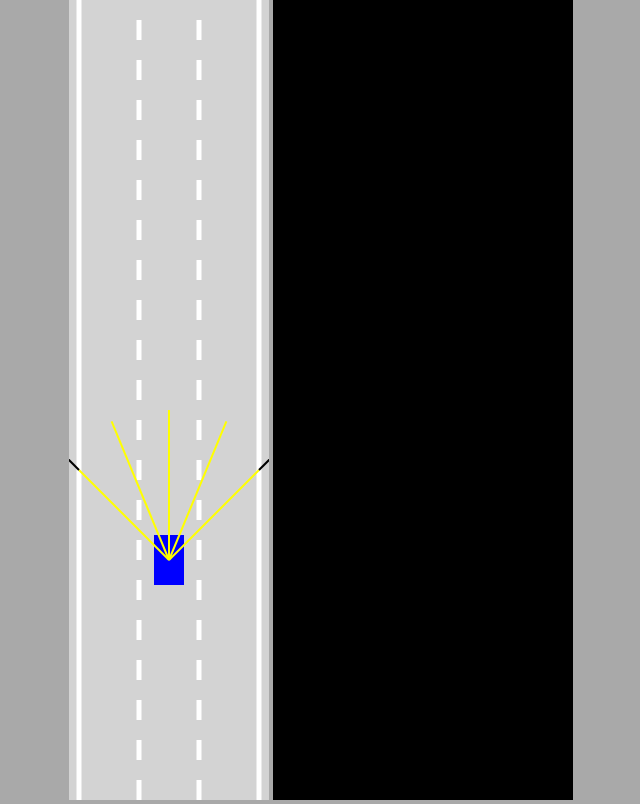
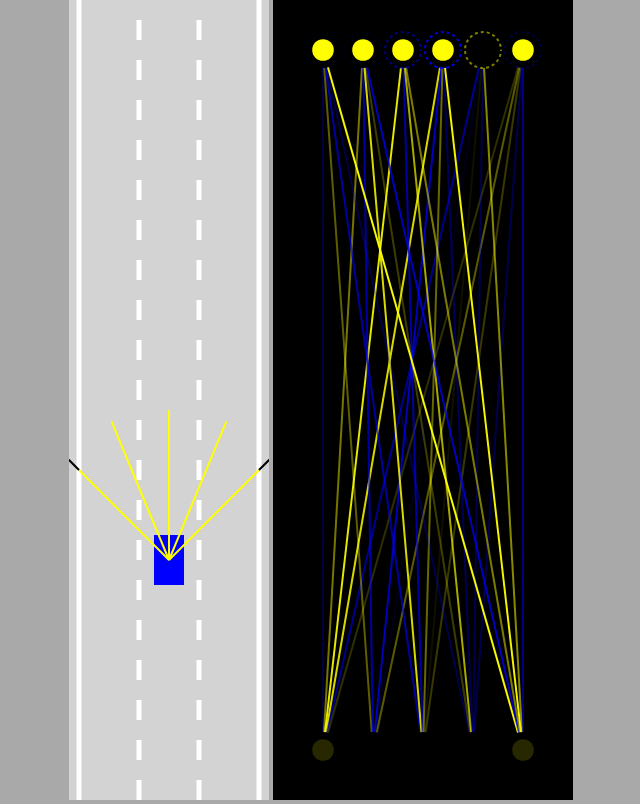
Before and after one commit to echeadle/self-driving-car, a plain HTML site: page index.html in a window 1280 px wide. Shown: the whole page, without its empty margins (319-959 px from the left). Drawn offline with Linux system fonts and the light colour scheme.

Commit message:
23.58 in Lecture 7

```diff
--- a/index.html
+++ b/index.html
@@ -6,6 +6,7 @@
 <body>
     <canvas id="carCanvas"></canvas>
     <canvas id="networkCanvas"></canvas>
+    <script src="visualizer.js"></script>
     <script src="network.js"></script>
     <script src="sensor.js"></script>
     <script src="utils.js"></script>
--- a/main.js
+++ b/main.js
@@ -7,14 +7,14 @@ const carCtx = carCanvas.getContext("2d");
 const networkCtx = networkCanvas.getContext("2d");
 
 const road=new Road(carCanvas.width/2,carCanvas.width*0.9);
-const car=new Car(road.getLaneCenter(1),100,30,50,"AI");
+const car=new Car(road.getLaneCenter(1),100,30,50,"KEYS");
 const traffic=[
     new Car(road.getLaneCenter(1),-100,30,50,"DUMMY",2)
 ];
 
 animate();
 
-function animate(){
+function animate(time){
     for(let i=0;i<traffic.length;i++){
         traffic[i].update(road.borders,[]);
     }
@@ -34,5 +34,7 @@ function animate(){
 
     carCtx.restore();
 
+    networkCtx.lineDashOffset=-time/50;
+    Visualizer.drawNetwork(networkCtx,car.brain);
     requestAnimationFrame(animate);
 }
--- a/utils.js
+++ b/utils.js
@@ -38,3 +38,11 @@ function polysIntersect(poly1, poly2){
     }
     return false;
 }
+
+function getRGBA(value){
+    const alpha=Math.abs(value);
+    const R=value<0?0:255;
+    const G=R;
+    const B=value>0?0:255;
+    return "rgba("+R+","+G+","+B+","+alpha+")";
+}
--- /dev/null
+++ b/visualizer.js
@@ -0,0 +1,82 @@
+class Visualizer{
+    static drawNetwork(ctx,network){
+        const margin=50;
+        const left=margin;
+        const top=margin;
+        const width=ctx.canvas.width-margin*2;
+        const height=ctx.canvas.height-margin*2;
+
+        Visualizer.drawLevel(ctx,network.levels[0],
+            left,top,
+            width,height
+        );
+    }
+
+    static drawLevel(ctx,level,left,top,width,height){
+        const right=left+width;
+        const bottom=top+height;
+
+        const {inputs,outputs,weights,biases}=level;
+
+        for(let i=0;i<inputs.length;i++){
+            for(let j=0;j<outputs.length;j++){
+                ctx.beginPath();
+                ctx.moveTo(
+                    Visualizer.#getNodeX(inputs,i,left,right),
+                    bottom
+            );
+            ctx.lineTo(
+                Visualizer.#getNodeX(outputs,j,left,right),
+                top
+            );
+            ctx.lineWidth=2;
+            ctx.strokeStyle=getRGBA(weights[i][j]);
+            ctx.stroke();
+            }
+        }
+
+        const nodeRadius=18;
+        for(let i=0;i<inputs.length;i++){
+            const x=Visualizer.#getNodeX(inputs,i,left,right);
+            ctx.beginPath();
+            ctx.arc(x,bottom,nodeRadius,0,Math.PI*2);
+            ctx.fillStyle="black";
+            ctx.fill();
+            ctx.beginPath();
+            ctx.arc(x,bottom,nodeRadius*0.6,0,Math.PI*2);
+            ctx.fillStyle=getRGBA(inputs[i]);
+            ctx.fill();
+        }
+
+        for(let i=0;i<outputs.length;i++){
+            const x=Visualizer.#getNodeX(outputs,i,left,right);
+            ctx.beginPath();
+            ctx.arc(x,top,nodeRadius,0,Math.PI*2);
+            ctx.fillStyle="black";
+            ctx.fill();
+            ctx.beginPath();
+            ctx.arc(x,top,nodeRadius*0.6,0,Math.PI*2);
+            ctx.fillStyle=getRGBA(outputs[i]);
+            ctx.fill();
+
+            ctx.beginPath();
+            ctx.lineWidth=2;
+            ctx.arc(x,top,nodeRadius,0,Math.PI*2);
+            ctx.strokeStyle=getRGBA(biases[i]);
+            ctx.setLineDash([3,3]);
+            ctx.stroke();
+            ctx.setLineDash([]);
+        }
+
+    }
+
+    static #getNodeX(nodes,index,left,right){
+        return lerp(
+            left,
+            right,
+            nodes.length==1
+                ?0.5
+                :index/(nodes.length-1)
+        );
+    }
+}
```
